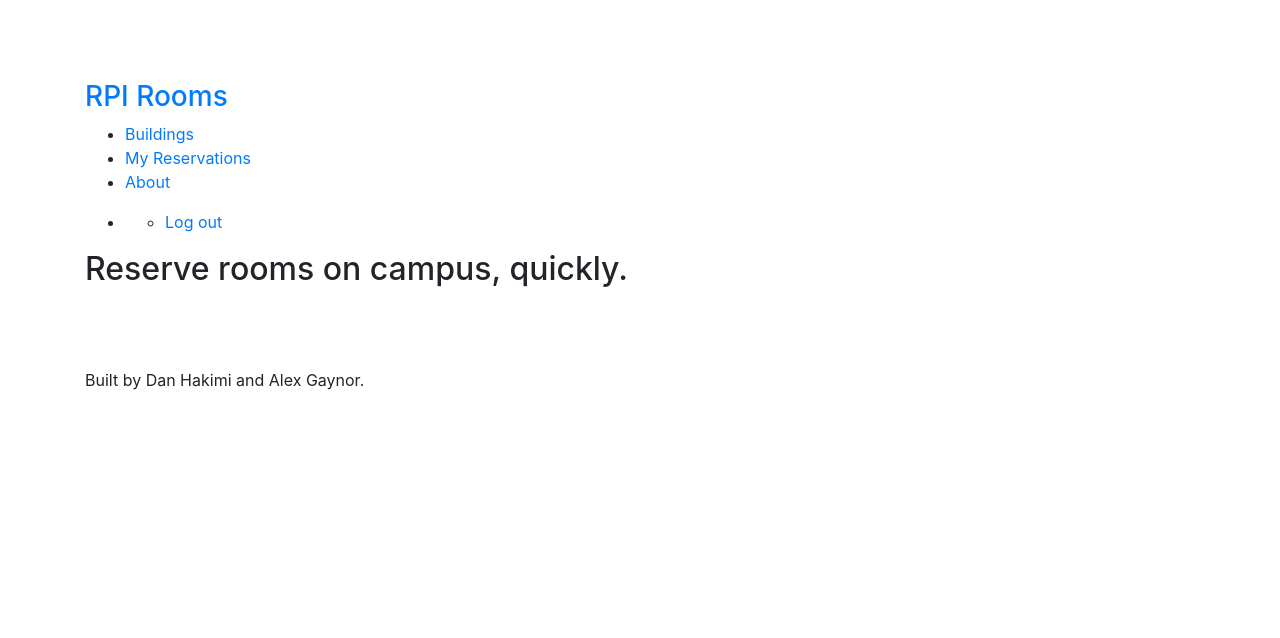
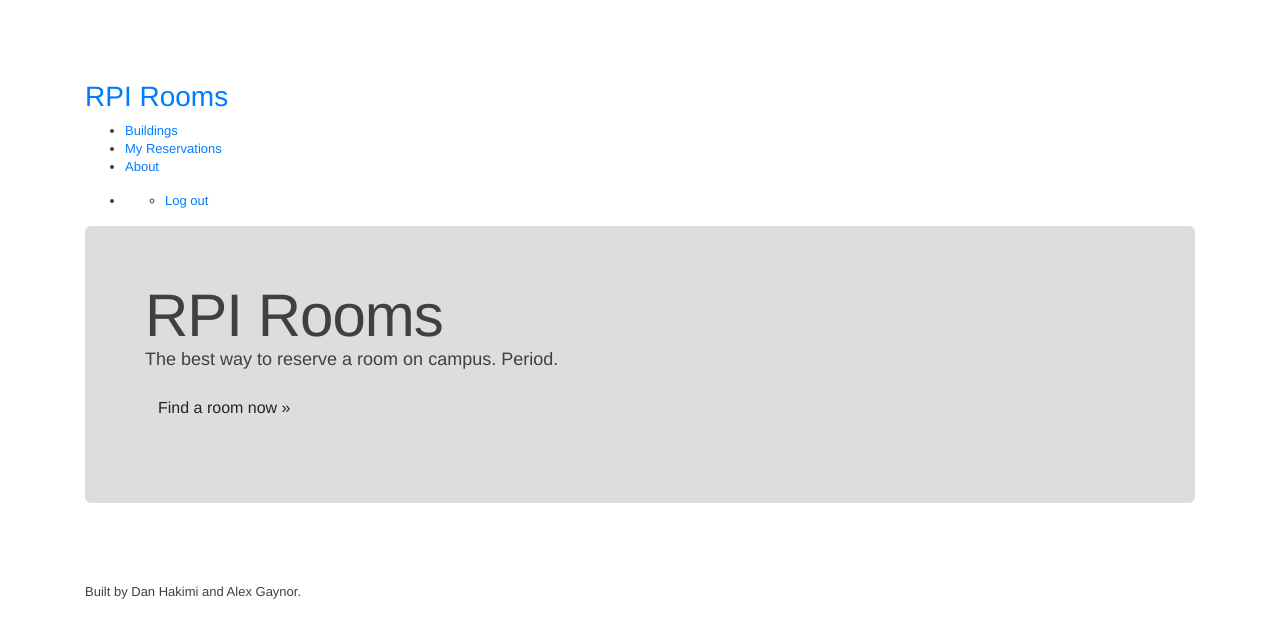
Before and after one commit to DanHakimi/Rooms, a Django app: template templates/home.html in a window 1280 px wide. Shown: the top 638 px of the page. Run offline with Django 3.2, Linux system fonts and the light colour scheme; the template is opened without the code that fills it, so the values that code supplies are empty; some libraries are stand-ins or nearby versions.

Commit message:
new homepage, random CSS tweaks

```diff
--- a/static/css/base.css
+++ b/static/css/base.css
@@ -1,5 +1,10 @@
 body {
     padding-top: 80px;
+    font-family: "Helvetica Neue", Helvetica, Arial, sans-serif;
+    font-size: 13px;
+    font-weight: normal;
+    line-height: 18px;
+    color: #404040;
 }
 
 #footer {
@@ -7,6 +12,28 @@
 }
 #footer p {
     margin-bottom: 0;
+}
+
+.main-block {
+    background-color: #DDDDDD;
+    margin-bottom: 30px;
+    padding: 60px;
+    -moz-border-radius: 6px;
+    -webkit-border-radius: 6px;
+    border-radius: 6px;
+}
+
+.main-block h1 {
+    margin-bottom: 0px;
+    font-size: 60px;
+    line-height: 1;
+    letter-spacing: -1px;
+}
+
+.main-block p {
+    font-size: 18px;
+    font-weight: 200;
+    line-height: 27px;
 }
 
 .item-block {
--- a/templates/home.html
+++ b/templates/home.html
@@ -3,5 +3,15 @@
 {% block title %}Home{% endblock %}
 
 {% block body %}
-    <h2>Reserve rooms on campus, quickly.</h2>
+    <div class="main-block">
+        <h1>RPI Rooms</h1>
+        <p>
+            The best way to reserve a room on campus.  Period.
+        </p>
+        <p>
+            <a class="btn primary large" href="{% url building_list %}">
+                Find a room now »
+            </a>
+        </p>
+    </div>
 {% endblock %}
```
